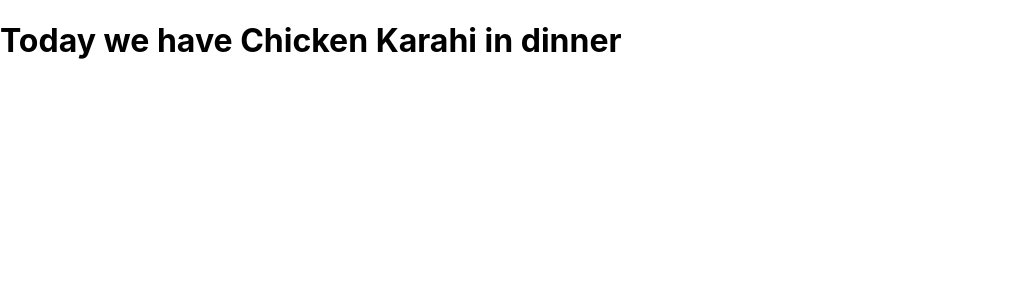
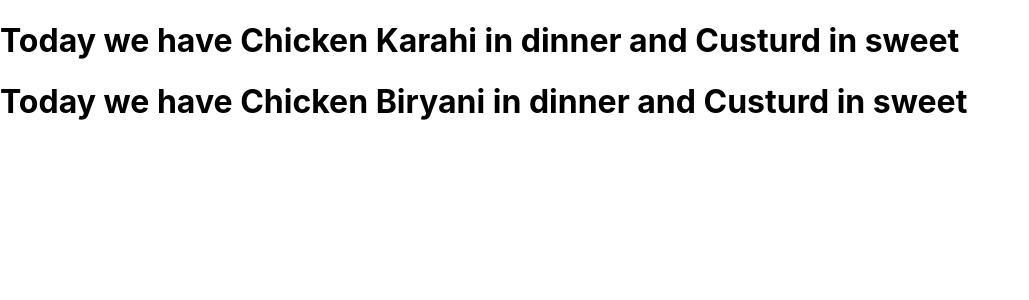
Before and after one commit to Mohammadalipanhwar11/DinnerApp-Project-2, a React (Create React App) app: page / in a window 1280 px wide. Shown: the top 300 px of the page, without its empty margins (0-1029 px from the left). Built offline with nearby package versions, Linux system fonts and the light colour scheme.

Commit message:
modified the dinner.js file

```diff
--- a/src/App.js
+++ b/src/App.js
@@ -4,7 +4,11 @@ import Dinner from './Dinner.js';
 
 function App() {
   return (
-    <Dinner dishName="Chicken Karahi"/>
+    <div>
+      <Dinner dishName="Chicken Karahi" sweet="Custurd"/>
+      <Dinner dishName="Chicken Biryani" sweet="Custurd"/>
+    </div>
+
   );
 }
 
--- a/src/Dinner.js
+++ b/src/Dinner.js
@@ -3,7 +3,7 @@ import React from 'react';
 function Dinner(props){
     return (
         <div>
-            <h1>Today we have {props.dishName} in dinner</h1>
+            <h1>Today we have {props.dishName} in dinner and {props.sweet} in sweet</h1>
         </div>
     );
 }
```
